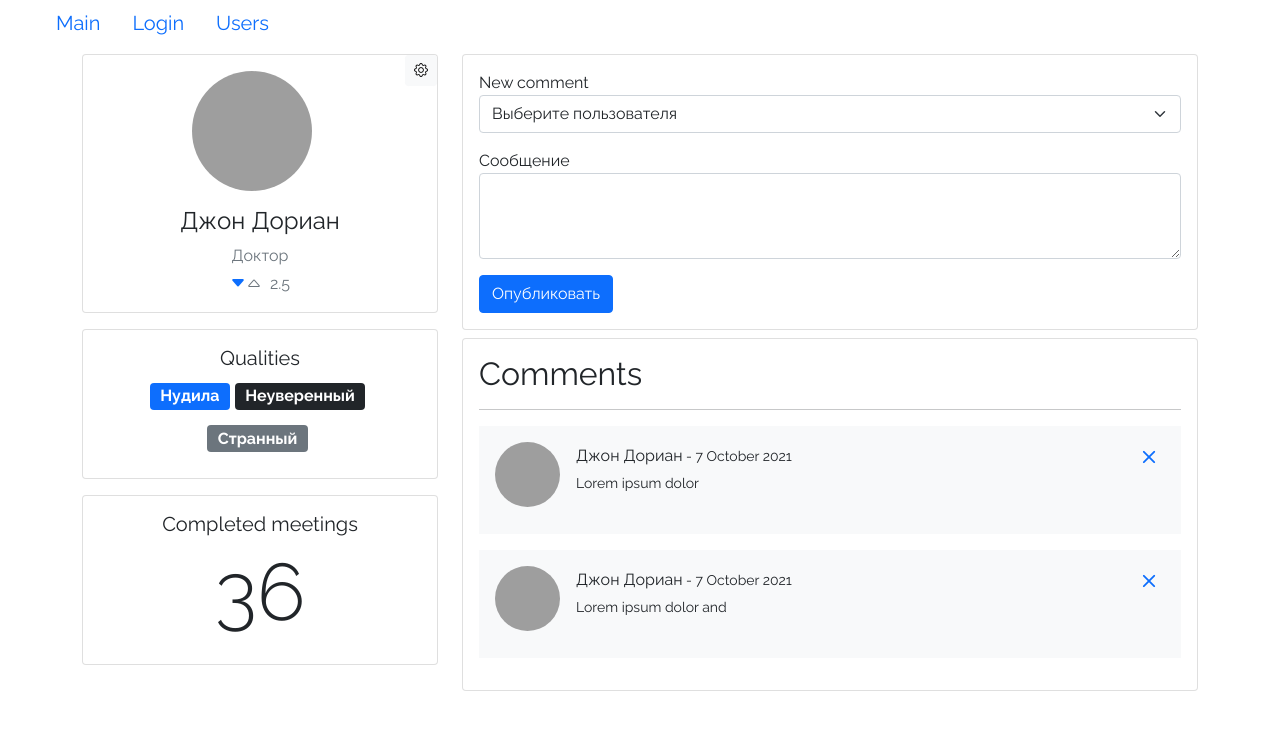
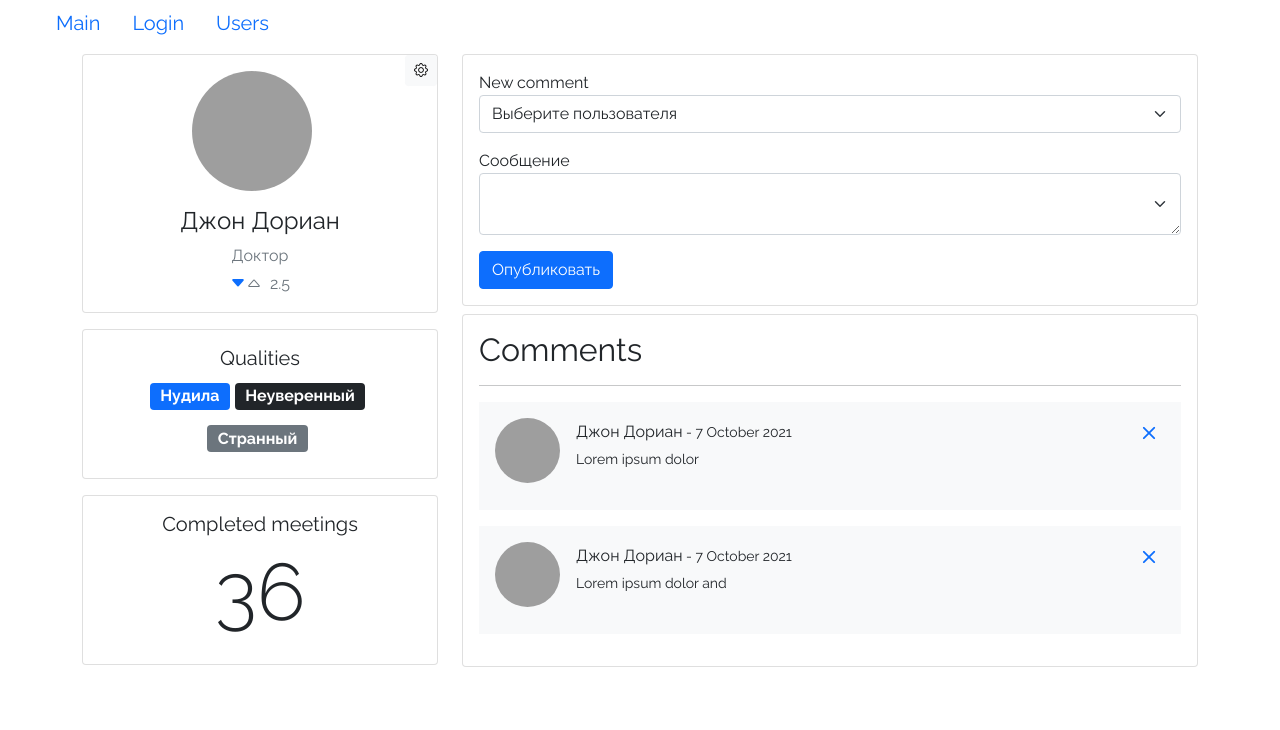
Before and after one commit to ZagSerSan/CP_fast-company, a React (Create React App) app: page /Users/67rdca3eeb7f6fgeed471815 in a window 1280 px wide. Shown: the top 730 px of the page. Built offline with nearby package versions, Linux system fonts and the light colour scheme; grey boxes are pictures that could not be loaded.

Commit message:
relocate "add/remove func" logic in addForm

```diff
--- a/package.json
+++ b/package.json
@@ -15,6 +15,7 @@
     "react-router-dom": "^5.3.0",
     "react-scripts": "5.0.1",
     "react-select": "^5.7.3",
+    "react-toastify": "^9.1.3",
     "web-vitals": "^2.1.4",
     "yup": "^1.2.0"
   },
--- a/src/app/components/page/userPage/addCommentForm.jsx
+++ b/src/app/components/page/userPage/addCommentForm.jsx
@@ -1,27 +1,55 @@
-import React from 'react'
+import React, { useEffect, useState } from 'react'
 import PropTypes from 'prop-types'
+import userApi from '../../../api/fake.api/user.api'
+// import { validator } from '../../../utils/validator'
+// import { validatorConfig } from '../../../utils/validatorConfig'
 
-const AddCommentForm = ({ users, addComment, isBlured, setIsBlured, errors, commentData, setCommentData }) => {
-  const handleData = ({target}) => {
-    setCommentData(prev => (
-      {
-        ...prev,
-        [target.name]: target.value
-      }
-    ))
-    setIsBlured(true)
+const AddCommentForm = ({ userId, onSubmit }) => {
+  const [users, setUsers] = useState()
+  // const [errors, setErrors] = useState({})
+  // const [isBlured, setIsBlured] = useState(false)
+  const [commentData, setCommentData] = useState({
+    pageId: userId,
+    userId: '',
+    content: ''
+  })
+  useEffect(() => {
+    userApi.fetchAll().then(data => setUsers(data))
+  }, [])
+
+  const handleChange = ({target}) => {
+    setCommentData(prev => ({
+      ...prev,
+      [target.name]: target.value
+    }))
   }
+  const handleSubmit = (e) => {
+    e.preventDefault()
+    onSubmit(commentData)
+  }
+
+  // useEffect(() => {
+  //   validate()
+  // }, [commentData])
+
+  // const validate = () => {
+  //   const errors = validator(commentData, validatorConfig)
+  //   setErrors(errors)
+
+  //   return Object.keys(errors).length === 0
+  // }
 
   return (
     <form>
       <div className="form-group mb-3">
         <label htmlFor="new-comment-input-1">New comment</label>
         <select
-          className={
-            'form-select' + (!isBlured ? '' : errors.userId ? ' is-invalid' : ' is-valid')
-          }
+          // className={
+          //   'form-select' + (!isBlured ? '' : errors.userId ? ' is-invalid' : ' is-valid')
+          // }
+          className='form-select'
           name='userId'
-          onChange={handleData}
+          onChange={handleChange}
           id="new-comment-input-1"
           value={commentData.userId}
         >
@@ -37,28 +65,23 @@ const AddCommentForm = ({ users, addComment, isBlured, setIsBlured, errors, comm
         <label htmlFor="new-comment-textarea-1">Сообщение</label>
         <textarea
           name='content'
-          className={
-            'form-control' + (!isBlured ? '' : errors.content ? ' is-invalid' : ' is-valid')
-          }
+          // className={
+          //   'form-control' + (!isBlured ? '' : errors.content ? ' is-invalid' : ' is-valid')
+          // }
+          className='form-select'
           id="new-comment-textarea-1"
-          onChange={handleData}
+          onChange={handleChange}
           value={commentData.content}
         ></textarea>
       </div>
-      <button type="submit" onClick={addComment} className="btn btn-primary">Опубликовать</button>
+      <button type="submit" onClick={handleSubmit} className="btn btn-primary">Опубликовать</button>
     </form>
   )
 }
 
 AddCommentForm.propTypes = {
   userId: PropTypes.string.isRequired,
-  addComment: PropTypes.func,
-  isBlured: PropTypes.bool,
-  setIsBlured: PropTypes.func,
-  errors: PropTypes.object,
-  commentData: PropTypes.object,
-  setCommentData: PropTypes.func,
-  users: PropTypes.array
+  onSubmit: PropTypes.func
 }
 
 export default AddCommentForm
--- a/src/app/components/page/userPage/commentsList.jsx
+++ b/src/app/components/page/userPage/commentsList.jsx
@@ -1,34 +1,19 @@
-/* eslint-disableX */
+/* eslint-disable */
 import React, { useEffect, useState } from 'react'
 import PropTypes from 'prop-types'
 // utils, css
-import { validator } from '../../../utils/validator'
-import { validatorConfig } from '../../../utils/validatorConfig'
 import './commentsList.css'
 // api
 import commentsApi from '../../../api/fake.api/comments.api'
-import userApi from '../../../api/fake.api/user.api'
 // components
 import Comment from './comment'
 import AddCommentForm from './addCommentForm'
 
 const CommentsList = ({ userId }) => {
   const [thisUserComments, setThisUserComments] = useState([])
-  const [isBlured, setIsBlured] = useState(false)
-  const [errors, setErrors] = useState({})
-  const [users, setUsers] = useState()
-  // const [errors, setErrors] = useState({})
-  const [commentData, setCommentData] = useState(
-    {
-      pageId: userId,
-      userId: '',
-      content: ''
-    }
-  )
 
   useEffect(() => {
     commentsApi.fetchCommentsForUser(userId).then(data => setThisUserComments(data))
-    userApi.fetchAll().then(data => setUsers(data))
   }, [])
 
   // DALETE and ADD func
@@ -37,39 +22,13 @@ const CommentsList = ({ userId }) => {
       setThisUserComments(prev => prev.filter(item => item._id !== commentId))
     )
   }
-  const addComment = (e) => {
-    e.preventDefault()
-    setIsBlured(true)
-
-    const ifValid = validate()
-    if (!ifValid) return
-
+  const addComment = (commentData) => {
     commentsApi.add(commentData).then(data =>
       setThisUserComments(prev => ([
         ...prev,
         data
       ]))
     )
-
-    setCommentData(prev => (
-      {
-        ...prev,
-        userId: '',
-        content: ''
-      }
-    ))
-    setIsBlured(false)
-  }
-
-  useEffect(() => {
-    validate()
-  }, [commentData])
-
-  const validate = () => {
-    const errors = validator(commentData, validatorConfig)
-    setErrors(errors)
-
-    return Object.keys(errors).length === 0
   }
 
   // sort comments
@@ -84,7 +43,7 @@ const CommentsList = ({ userId }) => {
       <div className='card mb-2'>
         {' '}
         <div className='card-body '>
-          <AddCommentForm {...{userId, addComment, isBlured, setIsBlured, errors, commentData, setCommentData, users}}/>
+          <AddCommentForm onSubmit={addComment} userId={userId}/>
         </div>
       </div>
 
--- a/src/app/components/page/userPage/userPage.jsx
+++ b/src/app/components/page/userPage/userPage.jsx
@@ -26,6 +26,7 @@ const UserPage = ({ userId }) => {
               name={selectedUser.name}
               profession={selectedUser.profession.name}
               rate={selectedUser.rate}
+              userId={userId}
             />
             <QualitiesCard qualities={selectedUser.qualities}/>
             <MeetingsCard meetings={selectedUser.completedMeetings}/>
--- /dev/null
+++ b/src/app/config.json
@@ -0,0 +1,3 @@
+{
+  "apiEndPoint": "http://localhost:4000/api/v1/"
+}
```
Also changed, not shown: src/app/service/http.service.js (added, +29 -0 lines), 1 other file (tests, documents, lock files or other folders).
